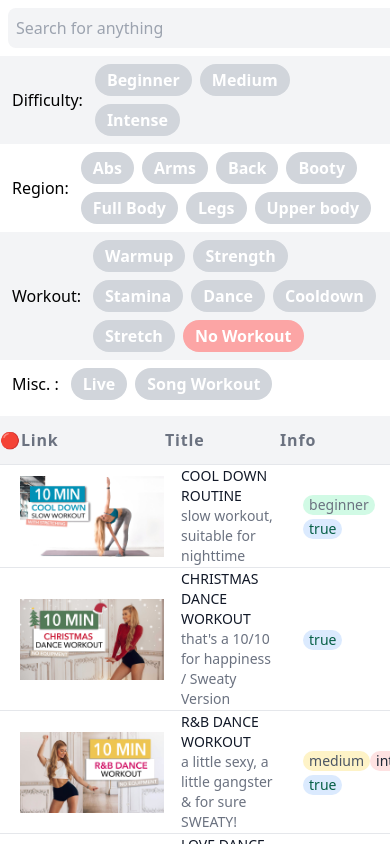
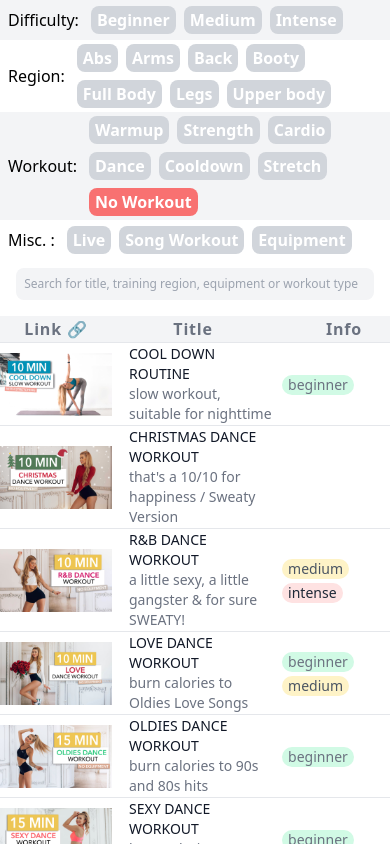
Before and after one commit to medizinmensch/test, a Vue app: page / in a window 390 px wide. Shown: the top 844 px of the page. Built offline with nearby package versions, Linux system fonts and the light colour scheme.

Commit message:
fix filters, add filters, change optics

```diff
--- a/src/components/Table.vue
+++ b/src/components/Table.vue
@@ -1,15 +1,5 @@
 <template>
-  <div class="block w-full">
-    <input
-      type="text"
-      name="search_string"
-      id="search_string"
-      v-model="this.search"
-      class="w-full -mr-3 m-2 p-2 bg-gray-100 block rounded-lg"
-      placeholder="Search for anything"
-    />
-  </div>
-  <div class="flex p-1 items-center bg-gray-100">
+  <div class="flex items-center bg-gray-100">
     <p class="font-medium p-2">Difficulty:</p>
     <div>
       <Blob
@@ -29,7 +19,7 @@
       />
     </div>
   </div>
-  <div class="flex p-1 items-center">
+  <div class="flex items-center">
     <p class="font-medium p-2">Region:</p>
     <div>
       <Blob
@@ -69,7 +59,7 @@
       />
     </div>
   </div>
-  <div class="flex p-1 items-center bg-gray-100">
+  <div class="flex items-center bg-gray-100">
     <p class="font-medium p-2">Workout:</p>
     <div>
       <Blob
@@ -83,9 +73,9 @@
         :state="this.filter.type.strength"
       />
       <Blob
-        content="Stamina"
-        @clicked="this.filter.type.stamina = $event"
-        :state="this.filter.type.stamina"
+        content="Cardio"
+        @clicked="this.filter.type.cardio = $event"
+        :state="this.filter.type.cardio"
       />
       <Blob
         content="Dance"
@@ -109,47 +99,60 @@
       />
     </div>
   </div>
-  <div class="flex p-1 items-center">
+  <div class="flex items-center">
     <p class="font-medium p-2">Misc. :</p>
     <div>
       <Blob
         content="Live"
-        @clicked="this.filter.simple.together = $event"
-        :state="this.filter.simple.together"
+        @clicked="this.filter.simple.live = $event"
+        :state="this.filter.simple.live"
       />
       <Blob
         content="Song Workout"
         @clicked="this.filter.simple.song_workout = $event"
         :state="this.filter.simple.song_workout"
       />
+      <Blob
+        content="Equipment"
+        @clicked="this.filter.simple.equipment = $event"
+        :state="this.filter.simple.equipment"
+      />
     </div>
   </div>
-  <div
-    class="py-2 rounded-lg min-w-full px-6 overflow-x-auto -mx-6"
-  >
+  <div class="items-center flex justify-center w-full">
+    <input
+      type="text"
+      name="search_string"
+      id="search_string"
+      v-model="this.search"
+      class="w-11/12 m-2 p-2 bg-gray-100 block text-xs md:text-base rounded-lg justify-center"
+      placeholder="Search for title, training region, equipment or workout type"
+    />
+  </div>
+  <div class="py-2 rounded-lg min-w-full pl-6 overflow-x-auto -mx-6">
     <table class="divide-y divide-gray-200 min-w-full">
       <thead class="bg-gray-100">
         <tr>
-          <th scope="col" class="py-3 px-0 font-medium text-gray-500">🔴</th>
-          <th scope="col" class="text-left text-gray-500 tracking-wider">
-            Link
-          </th>
-          <th scope="col" class="text-left text-gray-500 tracking-wider">
-            Title
-          </th>
-          <th scope="col" class="text-left text-gray-500 tracking-wider">
-            Info
-          </th>
+          <th scope="col" class="text-gray-500 tracking-wider">Link 🔗</th>
+          <th scope="col" class="text-gray-500 tracking-wider">Title</th>
+          <th scope="col" class="text-gray-500 tracking-wider">Info</th>
         </tr>
       </thead>
       <tbody class="bg-white divide-y divide-gray-200">
-        <tr v-for="item in filteredItems" :key="item.id">
-          <td>
-            <div v-if="item.live" class="w-4 h-20 bg-red-300"></div>
-          </td>
-          <td class="p-0 m-0 whitespace-nowrap">
+        <tr
+          v-for="item in filteredItems"
+          :key="item.id"
+          @click="openLink(item.link)"
+          style="cursor: pointer"
+          class="hover:bg-gray-100"
+        >
+          <!--
+          sm, md, lg, xl, 2xl
+            w-10, w-11, w-12, w-14, w-16, w-20, w-24, w-28, w-32, w-36, w-40, w-44, w-48, w-52,
+          -->
+          <td class="p-0 m-0">
             <div class="flex items-center">
-              <div class="flex-shrink-2 w-36">
+              <div class="w-28 md:w-40">
                 <a :href="item.link">
                   <img :src="getImagePath(item.id)" :alt="item.id" />
                   <!-- <img :alt="item.id" /> -->
@@ -167,7 +170,7 @@
               </div>
             </div>
           </td>
-          <td class="px-6 py-4 whitespace-nowrap">
+          <td class="px-2 py-2">
             <div>
               <div
                 v-if="item.difficulty_beginner"
@@ -191,8 +194,15 @@
 
             <div
               class="text-sm rounded-full bg-blue-100 text-green-800 inline-flex px-1.5"
+              v-if="item.equipment != 'none'"
             >
               {{ item.equipment }}
+            </div>
+            <div
+              class="text-sm rounded-xl border-solid border-2 border-red-500 text-gray-700 inline-flex px-1"
+              v-if="item.live"
+            >
+              Live
             </div>
           </td>
         </tr>
@@ -218,6 +228,10 @@ export default {
       console.log("event", event);
       this.filter.difficulty.beginner = event;
     },
+    openLink(link) {
+      console.log("TEST");
+      window.open(link, "_blank");
+    },
   },
   computed: {
     filteredItems() {
@@ -228,8 +242,14 @@ export default {
       // 'Simple' (true/false) filters
       for (const [key, value] of Object.entries(this.filter.simple)) {
         if (value != "default") {
-          const must = value == "must" ? true : false;
-          reducedItems = reducedItems.filter((e) => e[key] == must);
+          let must = value == "must" ? true : false;
+          if (key == "equipment") {
+            reducedItems = reducedItems.filter(
+              (e) => (e[key] != "none") == must
+            );
+          } else {
+            reducedItems = reducedItems.filter((e) => e[key] == must);
+          }
         }
       }
 
@@ -280,13 +300,14 @@ export default {
           difficulty_beginner: "default",
           difficulty_medium: "default",
           difficulty_intense: "default",
-          together: "default",
+          live: "default",
           song_workout: "default",
+          equipment: "default",
         },
         type: {
           cooldown: "default",
           dance: "default",
-          stamina: "default",
+          cardio: "default",
           strength: "default",
           stretch: "default",
           warmup: "default",
@@ -304,7 +325,14 @@ export default {
           waist: "default",
         },
       },
-      propsToSearch: ["full_title", "scenery"],
+      propsToSearch: [
+        "full_title",
+        "scenery",
+        "trains",
+        "equipment",
+        "trains",
+        "type",
+      ],
       items: db_items,
     };
   },
--- a/src/components/blob.vue
+++ b/src/components/blob.vue
@@ -1,7 +1,7 @@
 <template>
   <!-- <button @click="state.count++">count is: {{ state.count }}</button> -->
   <button
-    class="text-white font-bold py-1 px-3 rounded-full m-1"
+    class="text-white font-bold py-0.5 px-1.5 rounded-lg m-1"
     v-bind:class="color"
     @click="$emit('clicked', nextBlobState(state))"
   >
@@ -21,8 +21,8 @@ export default {
   },
   computed: {
     color() {
-      if (this.state == "must") return "bg-green-300";
-      if (this.state == "mustnot") return "bg-red-300";
+      if (this.state == "must") return "bg-green-400";
+      if (this.state == "mustnot") return "bg-red-400";
       return "bg-gray-300";
     },
   },
```
Also changed, not shown: src/assets/data.json.
